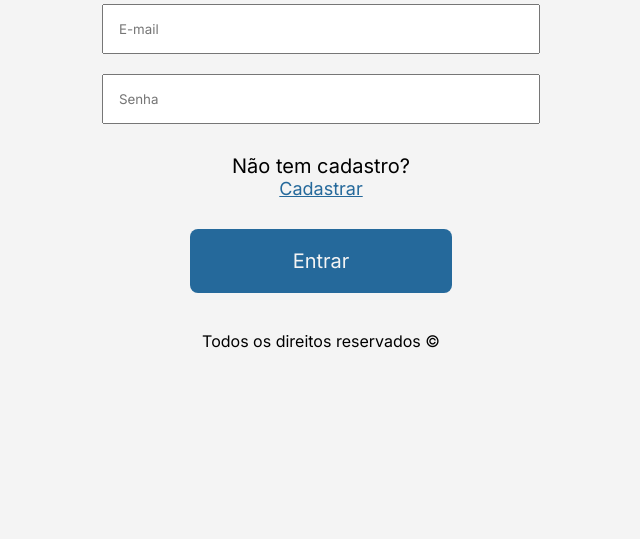
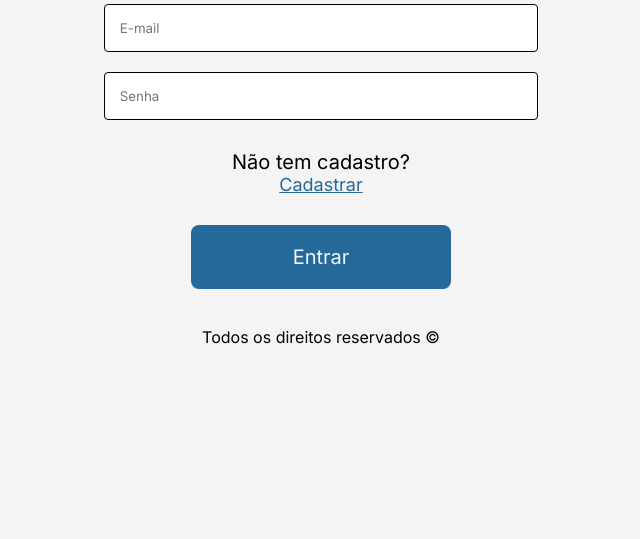
Before and after one commit to WesleyEstacio/agendamentoUniguacu, a website: page src/index.html in a window 1280 px wide. Shown: the part 261-800 px from the top of the page, without its empty margins (319-959 px from the left). Drawn offline with Linux system fonts and the light colour scheme.

Commit message:
fix border formulario

```diff
--- a/src/css/form.css
+++ b/src/css/form.css
@@ -36,6 +36,8 @@ main form input{
     width: 100%;
     padding: 15px;
     margin-bottom: 20px;
+    border-radius: 0.25rem;
+    border: 1px solid black;
 }
 
 main form input[type=submit]{
```
